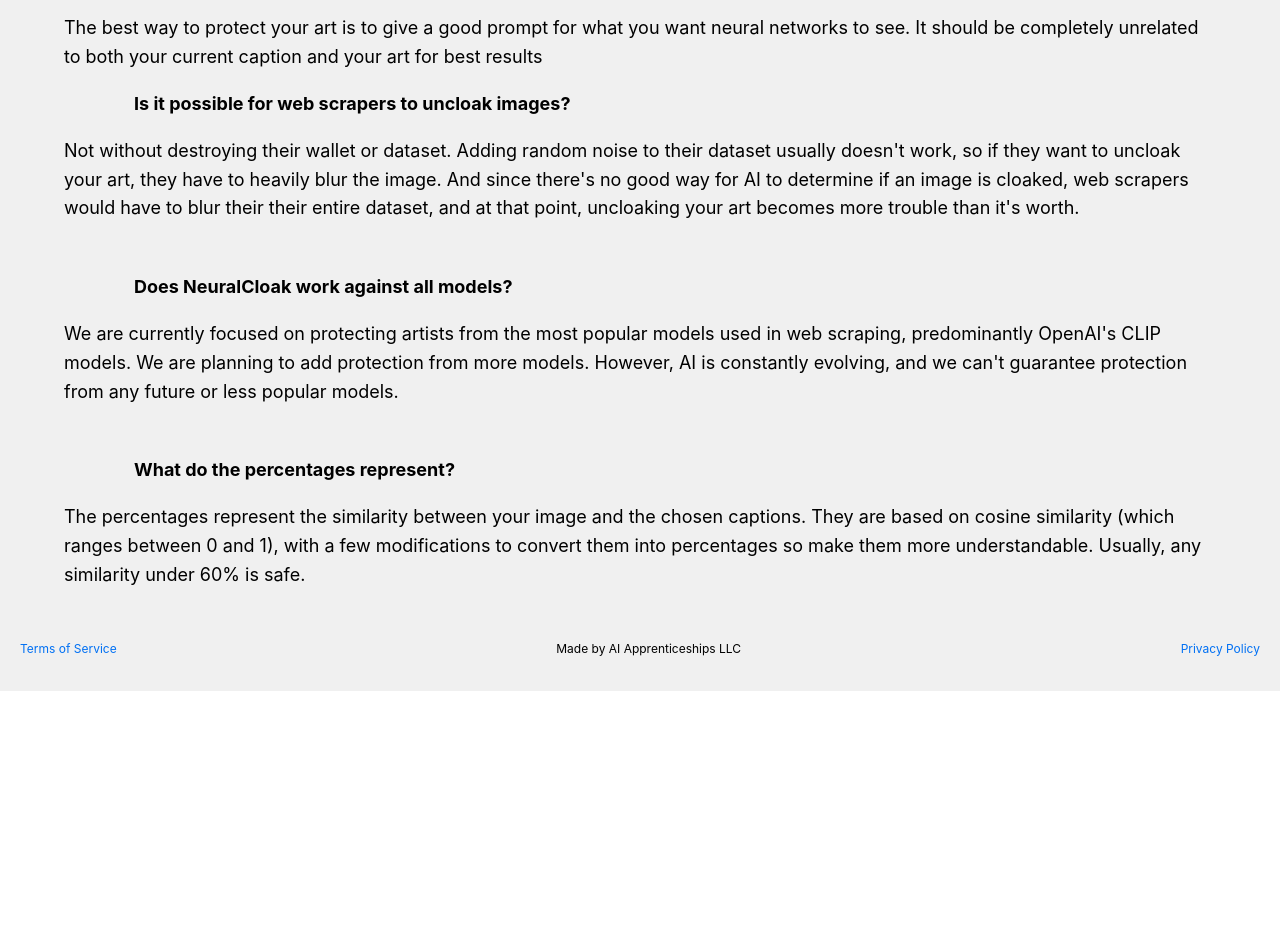
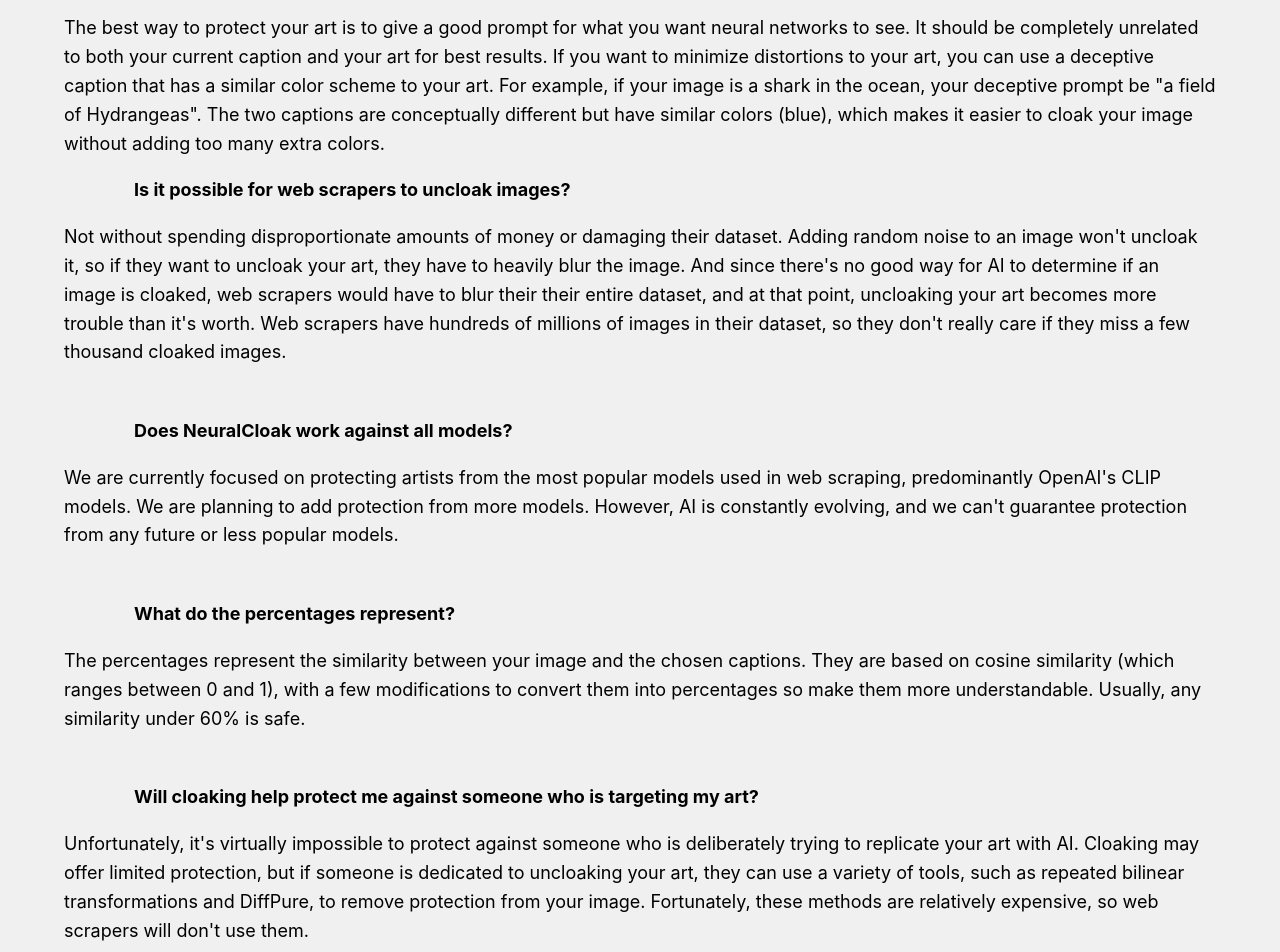
Before and after one commit to floatingtrees/NeuralCloak, a Next.js app in the folder client/: page /AboutUs in a window 1280 px wide. Shown: the part 1340-2292 px from the top of the page. Before the commit the page ends 2031 px from the top, so only its background shows below. Built offline with nearby package versions, Linux system fonts and the light colour scheme.

Commit message:
updated about us page to clear up potential misunderstandings about usage

```diff
--- a/client/components/ProbsDisplay.js
+++ b/client/components/ProbsDisplay.js
@@ -26,7 +26,7 @@ const ProbsDisplay = ({
     const blobUrl = URL.createObjectURL(blob);
     const link = document.createElement("a");
     link.href = blobUrl;
-    link.download = "CLOAKED " + imageName;
+    link.download = "protected " + imageName;
     document.body.appendChild(link);
     link.click();
     document.body.removeChild(link);
--- a/client/components/buttons.module.css
+++ b/client/components/buttons.module.css
@@ -19,7 +19,7 @@
 }
 
 .downloadButton {
-    background-color: #ffc421; /* Green background */
+    background-color: #75a758; /* Green background */
     color: white; /* White text */
     padding: 15px 32px; /* Top and bottom padding, Left and right padding */
     border: none; /* No border */
--- a/client/pages/AboutUs.js
+++ b/client/pages/AboutUs.js
@@ -29,8 +29,8 @@ const AboutUs = () => {
           {" "}
           Most AI art datasets are created by scraping the web for images and
           their descriptions. Then, they use a neural network to measure the
-          similarity between the image's description and the image itself, and
-          discard any description-image pairs that don't match well. We turn
+          similarity between the image's description and the image itself,
+          discarding any description-image pairs that don't match well. We turn
           your art into a transferrable adversarial example by making slight
           changes that fool neural networks into misclassifying your art, so it
           will be silently dropped from large datasets. In other words, we
@@ -152,7 +152,13 @@ const AboutUs = () => {
           {" "}
           The best way to protect your art is to give a good prompt for what you
           want neural networks to see. It should be completely unrelated to both
-          your current caption and your art for best results
+          your current caption and your art for best results. If you want to
+          minimize distortions to your art, you can use a deceptive caption that
+          has a similar color scheme to your art. For example, if your image is
+          a shark in the ocean, your deceptive prompt be "a field of
+          Hydrangeas". The two captions are conceptually different but have
+          similar colors (blue), which makes it easier to cloak your image
+          without adding too many extra colors.
         </p>
         <p style={{ textIndent: "70px", marginLeft: "5%", marginRight: "5%" }}>
           {" "}
@@ -160,12 +166,15 @@ const AboutUs = () => {
         </p>
         <p style={{ marginLeft: "5%", marginRight: "5%" }}>
           {" "}
-          Not without destroying their wallet or dataset. Adding random noise to
-          their dataset usually doesn't work, so if they want to uncloak your
-          art, they have to heavily blur the image. And since there's no good
-          way for AI to determine if an image is cloaked, web scrapers would
-          have to blur their their entire dataset, and at that point, uncloaking
-          your art becomes more trouble than it's worth.{" "}
+          Not without spending disproportionate amounts of money or damaging
+          their dataset. Adding random noise to an image won't uncloak it, so if
+          they want to uncloak your art, they have to heavily blur the image.
+          And since there's no good way for AI to determine if an image is
+          cloaked, web scrapers would have to blur their their entire dataset,
+          and at that point, uncloaking your art becomes more trouble than it's
+          worth. Web scrapers have hundreds of millions of images in their
+          dataset, so they don't really care if they miss a few thousand cloaked
+          images.{" "}
         </p>
         <p
           style={{
@@ -204,6 +213,30 @@ const AboutUs = () => {
           between 0 and 1), with a few modifications to convert them into
           percentages so make them more understandable. Usually, any similarity
           under 60% is safe.{" "}
+        </p>{" "}
+        <p
+          style={{
+            textIndent: "70px",
+            marginLeft: "5%",
+            marginRight: "5%",
+            marginTop: "50px",
+          }}
+        >
+          <b>
+            {" "}
+            Will cloaking help protect me against someone who is targeting my
+            art?
+          </b>
+        </p>
+        <p style={{ marginLeft: "5%", marginRight: "5%" }}>
+          {" "}
+          Unfortunately, it's virtually impossible to protect against someone
+          who is deliberately trying to replicate your art with AI. Cloaking may
+          offer limited protection, but if someone is dedicated to uncloaking
+          your art, they can use a variety of tools, such as repeated bilinear
+          transformations and DiffPure, to remove protection from your image.
+          Fortunately, these methods are relatively expensive, so web scrapers
+          will don't use them.{" "}
         </p>
       </div>
     </div>
```
Also changed, not shown: client/components/imageUpload.js (+3 -2 lines), 1 other file (tests, documents, lock files or other folders).
